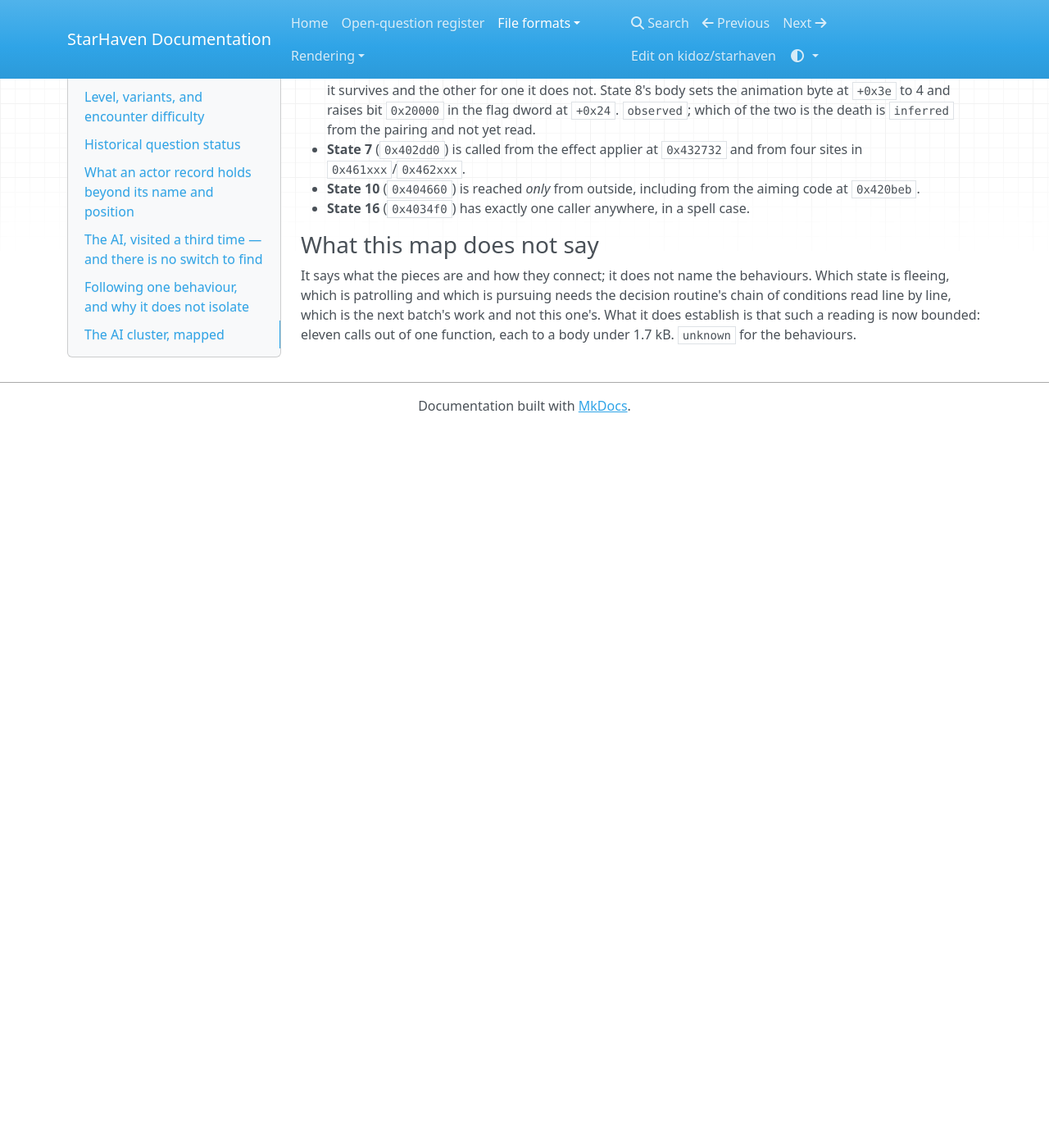
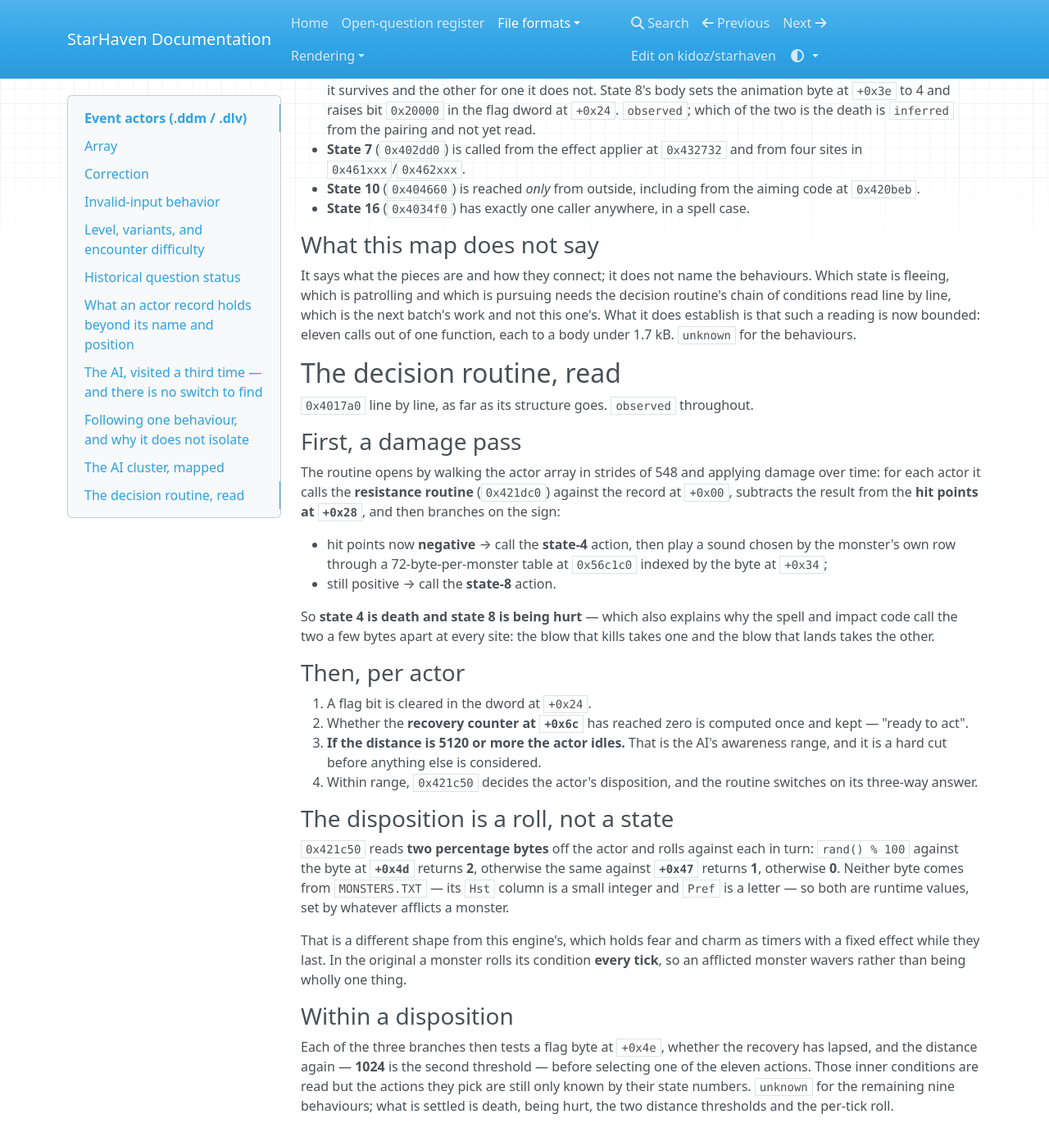
Before and after one commit to kidoz/starhaven, an MkDocs documentation site: the page built from docs/formats/event-actors.md, in a window 1280 px wide and 1400 px high, scrolled down 5613 px. Shown: the whole window at 82% size. Built offline with MkDocs 1.6.1, drawn with Linux system fonts in a browser that asks for light colours; nearby versions of some CDN libraries; before the commit the page ends 6136 px from its top, so only the background shows below that.

Commit message:
Read the AI decision routine: death, hurt, two ranges and a per-tick roll

```diff
--- a/docs/formats/event-actors.md
+++ b/docs/formats/event-actors.md
@@ -258,3 +258,56 @@ pursuing needs the decision routine's chain of conditions read line by line,
 which is the next batch's work and not this one's. What it does establish is
 that such a reading is now bounded: eleven calls out of one function, each
 to a body under 1.7 kB. `unknown` for the behaviours.
+
+## The decision routine, read
+
+`0x4017a0` line by line, as far as its structure goes. `observed` throughout.
+
+### First, a damage pass
+
+The routine opens by walking the actor array in strides of 548 and applying
+damage over time: for each actor it calls the **resistance routine**
+(`0x421dc0`) against the record at `+0x00`, subtracts the result from the
+**hit points at `+0x28`**, and then branches on the sign:
+
+- hit points now **negative** → call the **state-4** action, then play a
+  sound chosen by the monster's own row through a 72-byte-per-monster table
+  at `0x56c1c0` indexed by the byte at `+0x34`;
+- still positive → call the **state-8** action.
+
+So **state 4 is death and state 8 is being hurt** — which also explains why
+the spell and impact code call the two a few bytes apart at every site: the
+blow that kills takes one and the blow that lands takes the other.
+
+### Then, per actor
+
+1. A flag bit is cleared in the dword at `+0x24`.
+2. Whether the **recovery counter at `+0x6c`** has reached zero is computed
+   once and kept — "ready to act".
+3. **If the distance is 5120 or more the actor idles.** That is the AI's
+   awareness range, and it is a hard cut before anything else is considered.
+4. Within range, `0x421c50` decides the actor's disposition, and the routine
+   switches on its three-way answer.
+
+### The disposition is a roll, not a state
+
+`0x421c50` reads **two percentage bytes** off the actor and rolls against
+each in turn: `rand() % 100` against the byte at **`+0x4d`** returns **2**,
+otherwise the same against **`+0x47`** returns **1**, otherwise **0**.
+Neither byte comes from `MONSTERS.TXT` — its `Hst` column is a small integer
+and `Pref` is a letter — so both are runtime values, set by whatever afflicts
+a monster.
+
+That is a different shape from this engine's, which holds fear and charm as
+timers with a fixed effect while they last. In the original a monster rolls
+its condition **every tick**, so an afflicted monster wavers rather than
+being wholly one thing.
+
+### Within a disposition
+
+Each of the three branches then tests a flag byte at `+0x4e`, whether the
+recovery has lapsed, and the distance again — **1024** is the second
+threshold — before selecting one of the eleven actions. Those inner
+conditions are read but the actions they pick are still only known by their
+state numbers. `unknown` for the remaining nine behaviours; what is settled
+is death, being hurt, the two distance thresholds and the per-tick roll.
```
Also changed, not shown: README.md (+10 -0 lines), 1 other file.
